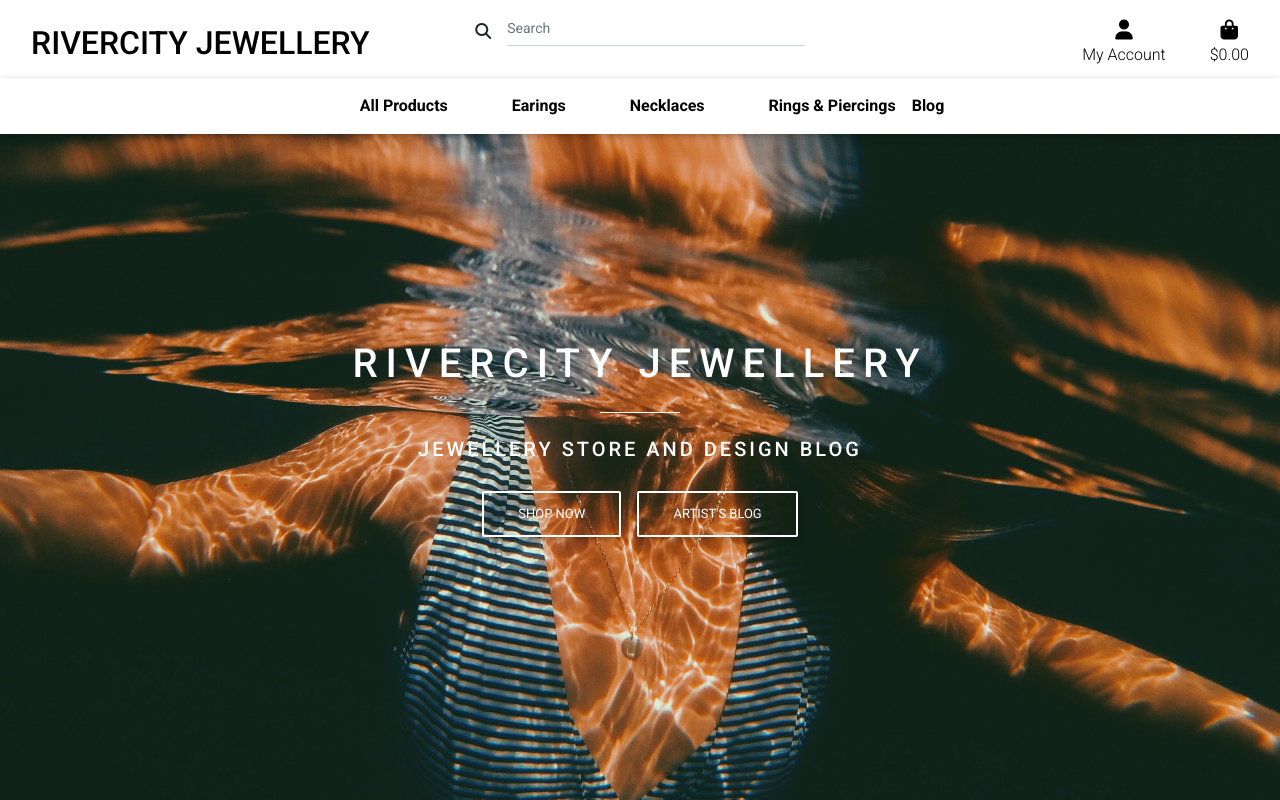
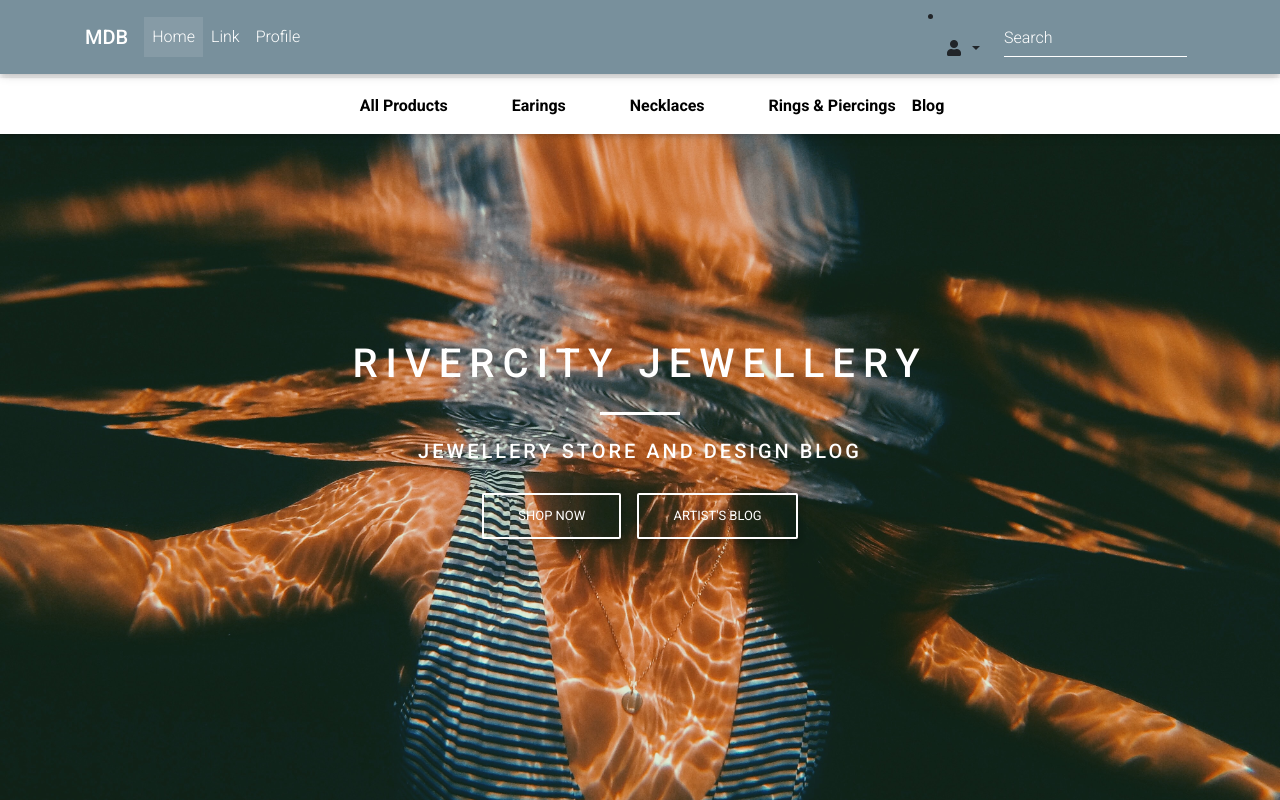
Before and after one commit to lucyrush/rivercity-jewellery, a Django app: page / in a window 1280 px wide. Run offline with Django 3.2, Linux system fonts and the light colour scheme; some libraries are stand-ins or nearby versions.

Commit message:
Revisting use of MD Bootstrap instead

```diff
--- a/home/templates/home/index.html
+++ b/home/templates/home/index.html
@@ -22,5 +22,120 @@
           </div>
         </div>
 </div>
+<style>
 
+  html,
+  body,
+  header,
+  .view {
+    height: 100%;
+  }
+
+  @media (max-width: 740px) {
+    html,
+    body,
+    header,
+    .view {
+      height: 100vh;
+    }
+  }
+
+  .top-nav-collapse {
+    background-color: #78909c !important;
+  }
+
+  .navbar:not(.top-nav-collapse) {
+    background: transparent !important;
+  }
+
+  @media (max-width: 991px) {
+   .navbar:not(.top-nav-collapse) {
+    background: #78909c !important;
+   }
+  }
+
+  h1 {
+    letter-spacing: 8px;
+  }
+
+  h5 {
+    letter-spacing: 3px;
+  }
+
+  .hr-light {
+    border-top: 3px solid #fff;
+    width: 80px;
+  }
+
+</style>
+
+<!-- Main navigation -->
+<header>
+  <!--Navbar-->
+  <nav class="navbar navbar-expand-lg navbar-dark fixed-top scrolling-navbar">
+    <div class="container">
+      <a class="navbar-brand" href="#"><strong>MDB</strong></a>
+      <button class="navbar-toggler" type="button" data-toggle="collapse" data-target="#navbarSupportedContent-7"
+        aria-controls="navbarSupportedContent-7" aria-expanded="false" aria-label="Toggle navigation">
+        <span class="navbar-toggler-icon"></span>
+      </button>
+      <div class="collapse navbar-collapse" id="navbarSupportedContent-7">
+        <ul class="navbar-nav mr-auto">
+          <li class="nav-item active">
+            <a class="nav-link" href="#">Home <span class="sr-only">(current)</span></a>
+          </li>
+          <li class="nav-item">
+            <a class="nav-link" href="#">Link</a>
+          </li>
+          <li class="nav-item">
+            <a class="nav-link" href="#">Profile</a>
+          </li>
+        </ul>
+        <li class="nav-item dropdown">
+          <a class="nav-link dropdown-toggle" id="navbarDropdownMenuLink-4" data-toggle="dropdown" aria-haspopup="true"
+            aria-expanded="false">
+            <i class="fas fa-user"></i>
+          </a>
+          <div class="dropdown-menu dropdown-menu-right dropdown-info" aria-labelledby="navbarDropdownMenuLink-4">
+            <a class="dropdown-item" href="#">My account</a>
+            <a class="dropdown-item" href="#">Log out</a>
+          </div>
+        </li>
+        <form class="form-inline">
+          <div class="md-form my-0">
+            <input class="form-control mr-sm-2" type="text" placeholder="Search" aria-label="Search">
+          </div>
+        </form>
+      </div>
+    </div>
+  </nav>
+  <!-- Navbar -->
+  <!-- Full Page Intro -->
+  <div class="view jarallax" data-jarallax='{"speed": 0.2}' style="background-image: url('https://mdbootstrap.com/img/Photos/Others/img%20%2848%29.jpg'); background-repeat: no-repeat; background-size: cover; background-position: center center;">
+    <!-- Mask & flexbox options-->
+    <div class="mask rgba-black-light d-flex justify-content-center align-items-center">
+      <!-- Content -->
+      <div class="container">
+        <!--Grid row-->
+        <div class="row">
+          <!--Grid column-->
+          <div class="col-md-12 mb-4 white-text text-center">
+            <h1 class="h1-reponsive white-text text-uppercase font-weight-bold mb-0 pt-md-5 pt-5 wow fadeInDown"
+              data-wow-delay="0.3s"><strong>Minimalist intro</strong></h1>
+            <hr class="hr-light my-4 wow fadeInDown" data-wow-delay="0.4s">
+            <h5 class="text-uppercase mb-4 white-text wow fadeInDown" data-wow-delay="0.4s"><strong>Photography
+                & design</strong></h5>
+            <a class="btn btn-outline-white wow fadeInDown" data-wow-delay="0.4s">portfolio</a>
+            <a class="btn btn-outline-white wow fadeInDown" data-wow-delay="0.4s">About me</a>
+          </div>
+          <!--Grid column-->
+        </div>
+        <!--Grid row-->
+      </div>
+      <!-- Content -->
+    </div>
+    <!-- Mask & flexbox options-->
+  </div>
+  <!-- Full Page Intro -->
+</header>
 {% endblock %}
--- a/templates/base.html
+++ b/templates/base.html
@@ -14,30 +14,33 @@
     {% endblock %}
 
     {% block corecss %}
-        <link rel="stylesheet" href="https://stackpath.bootstrapcdn.com/bootstrap/4.4.1/css/bootstrap.min.css" integrity="sha384-Vkoo8x4CGsO3+Hhxv8T/Q5PaXtkKtu6ug5TOeNV6gBiFeWPGFN9MuhOf23Q9Ifjh" crossorigin="anonymous">
+        <!-- Font Awesome -->
+        <link rel="stylesheet" href="https://use.fontawesome.com/releases/v5.8.2/css/all.css">
+        <!-- Google Fonts -->
         <link rel="stylesheet" href="https://fonts.googleapis.com/css?family=Roboto:300,400,500,700&display=swap">
+        <!-- Bootstrap core CSS -->
+        <link href="https://cdnjs.cloudflare.com/ajax/libs/twitter-bootstrap/4.5.0/css/bootstrap.min.css" rel="stylesheet">
+        <!-- Material Design Bootstrap -->
+        <link href="https://cdnjs.cloudflare.com/ajax/libs/mdbootstrap/4.19.1/css/mdb.min.css" rel="stylesheet">
+        <!-- Static CSS -->
         <link rel="stylesheet" href="{% static 'css/base.css' %}">
     {% endblock %}
 
-    {% block extra_css %}
-        <link rel="stylesheet" href="https://use.fontawesome.com/releases/v5.8.2/css/all.css">
-        <link href="https://cdnjs.cloudflare.com/ajax/libs/mdbootstrap/4.19.1/css/mdb.min.css" rel="stylesheet">
-    {% endblock %}
 
     {% block corejs %}
-        <script src="https://kit.fontawesome.com/aa68664b83.js" crossorigin="anonymous"></script>
-        <script src="https://code.jquery.com/jquery-3.4.1.slim.min.js" integrity="sha384-J6qa4849blE2+poT4WnyKhv5vZF5SrPo0iEjwBvKU7imGFAV0wwj1yYfoRSJoZ+n" crossorigin="anonymous"></script>
-        <script src="https://cdn.jsdelivr.net/npm/popper.js@1.16.0/dist/umd/popper.min.js" integrity="sha384-Q6E9RHvbIyZFJoft+2mJbHaEWldlvI9IOYy5n3zV9zzTtmI3UksdQRVvoxMfooAo" crossorigin="anonymous"></script>
-        <script src="https://stackpath.bootstrapcdn.com/bootstrap/4.4.1/js/bootstrap.min.js" integrity="sha384-wfSDF2E50Y2D1uUdj0O3uMBJnjuUD4Ih7YwaYd1iqfktj0Uod8GCExl3Og8ifwB6" crossorigin="anonymous"></script>
-    {% endblock %}
-
-    {% block extra_js %}
+        <!-- JQuery -->
+        <script type="text/javascript" src="https://cdnjs.cloudflare.com/ajax/libs/jquery/3.5.1/jquery.min.js"></script>
+        <!-- Bootstrap tooltips -->
         <script type="text/javascript" src="https://cdnjs.cloudflare.com/ajax/libs/popper.js/1.14.4/umd/popper.min.js"></script>
+        <!-- Bootstrap core JavaScript -->
         <script type="text/javascript" src="https://cdnjs.cloudflare.com/ajax/libs/twitter-bootstrap/4.5.0/js/bootstrap.min.js"></script>
+        <!-- MDB core JavaScript -->
         <script type="text/javascript" src="https://cdnjs.cloudflare.com/ajax/libs/mdbootstrap/4.19.1/js/mdb.min.js"></script>
     {% endblock %}
 
+
     <title>Rivercity Jewellery {% block extra_title %}{% endblock %}</title>
+
         <header class="container-fluid fixed-top">
         <div id="topnav" class="row bg-white pt-lg-2 d-none d-lg-flex">
             <div class="col-12 col-lg-4 my-auto py-1 py-lg-0 text-center text-lg-left">
```
